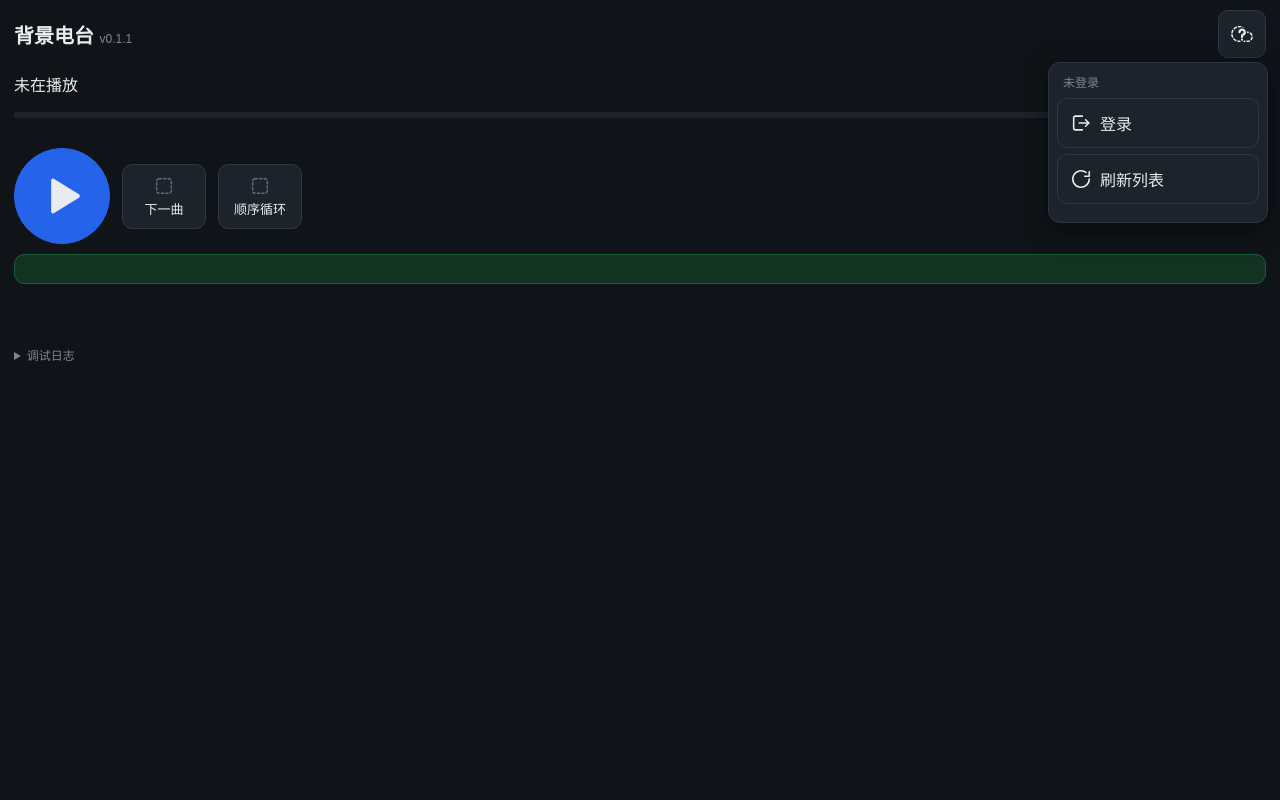
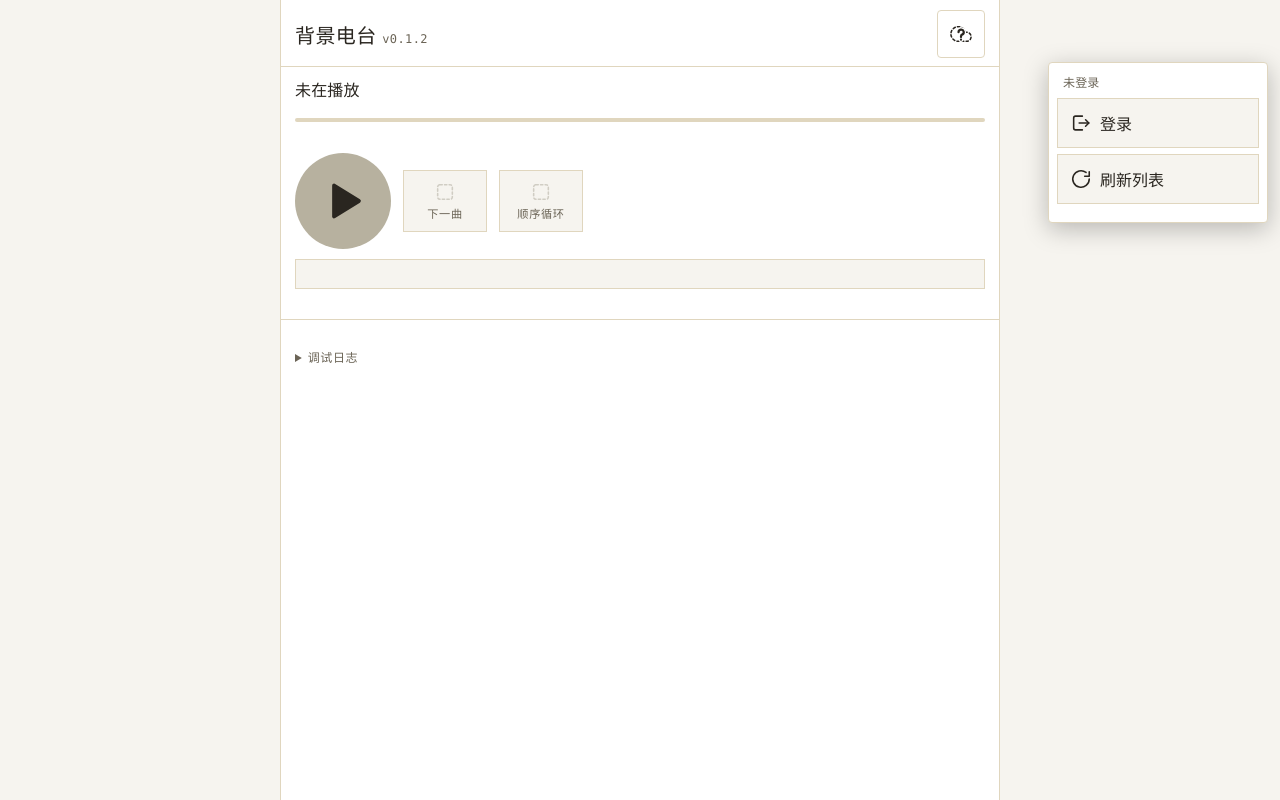
Before and after one commit to fangzhangmnm/background-radio, a website: page dev/index.html in a window 1280 px wide. Drawn offline with Linux system fonts and the light colour scheme.

Commit message:
v0.1.2: 移植 v1 象牙白金/黑金主题到 v2（token 表原样搬、日夜自动切换、金色 hairline、等宽元数据；布局骨架不动）+ SW shell fetch 补 no-cache（治 Pages max-age=600 下 network-first 名存实亡）

```diff
--- a/dev/style.css
+++ b/dev/style.css
@@ -1,44 +1,94 @@
-/* BR v2 —— 开车/干活用：一切为「一下点中」服务。深色、超大点击目标、中文 sans。 */
+/* BR v2 —— 开车/干活用：一切为「一下点中」服务。超大点击目标、中文 sans。
+   视觉 = v1 的「象牙白金（日）/ 黑金（夜）」主题移植（token 表原样搬自 v1 style.css；
+   平面填色、无渐变、金色 hairline、元数据等宽字），布局骨架仍是 v2（超大播放键，2026-08-20 user 拍板）。 */
+
+:root {
+  --font: "Segoe UI", system-ui, -apple-system, "Helvetica Neue", sans-serif;
+  --mono: ui-monospace, "Cascadia Mono", Consolas, monospace;
+
+  /* DAY · 象牙白金 */
+  --bg-canvas: #F6F4EF;
+  --bg-surface: #FFFFFF;
+  --hairline: #E0D6BE;
+  --fg: #2A2620;
+  --fg-soft: #6B6456;
+  --accent: #B7B19F;
+  --accent-deep: #8A8472;
+  --on-accent: #2A2620;
+  --hover: #F1ECDE;
+  --active: #E8E0CB;
+}
+
+@media (prefers-color-scheme: dark) {
+  :root {
+    /* NIGHT · 黑金 */
+    --bg-canvas: #121110;
+    --bg-surface: #1C1B18;
+    --hairline: #33302A;
+    --fg: #EDE7D6;
+    --fg-soft: #9A9176;
+    --accent: #C8A24C;
+    --accent-deep: #C8A24C;
+    --on-accent: #121110;
+    --hover: #252220;
+    --active: #2E2A24;
+  }
+}
+
 * { box-sizing: border-box; -webkit-tap-highlight-color: transparent; }
-html, body { margin: 0; background: #101418; color: #e8ecf0; font-family: sans-serif; }
-body { padding: env(safe-area-inset-top) env(safe-area-inset-right) env(safe-area-inset-bottom) env(safe-area-inset-left); }
-button { font: inherit; color: inherit; background: #1c232b; border: 1px solid #2c3742; border-radius: 10px; cursor: pointer; }
-button:active { background: #2a3542; }
+html { background: var(--bg-canvas); }
+html, body { margin: 0; color: var(--fg); font-family: var(--font); letter-spacing: 0.01em; -webkit-font-smoothing: antialiased; }
+/* body = v1 的 .shell：surface 卡片居中，左右金色 hairline 与 canvas 拉开层级 */
+body {
+  max-width: 720px; margin: 0 auto; min-height: 100dvh;
+  background: var(--bg-surface);
+  border-left: 1px solid var(--hairline); border-right: 1px solid var(--hairline);
+  padding: env(safe-area-inset-top) env(safe-area-inset-right) env(safe-area-inset-bottom) env(safe-area-inset-left);
+}
+button { font: inherit; color: var(--fg); background: var(--bg-canvas); border: 1px solid var(--hairline); border-radius: 0; cursor: pointer; transition: background 0.12s ease; }
+button:hover:not(:disabled) { background: var(--hover); }
+button:active:not(:disabled) { background: var(--active); }
+button:disabled { opacity: 0.35; cursor: not-allowed; }
 .ic { width: 22px; height: 22px; vertical-align: -5px; }   /* fill/stroke 由 sprite symbol 自足（currentColor），别在这覆盖——media 批是实心图标 */
 .ic-big { width: 56px; height: 56px; }
 
-header { display: flex; align-items: center; justify-content: space-between; padding: 10px 14px 4px; }
-header h1 { font-size: 20px; margin: 0; }
-#ver { font-size: 12px; color: #7b8794; font-weight: normal; }
-.iconbtn { width: 48px; height: 48px; display: grid; place-items: center; }
+header { display: flex; align-items: center; justify-content: space-between; padding: 10px 14px 8px; border-bottom: 1px solid var(--hairline); }
+header h1 { font-size: 20px; font-weight: 400; letter-spacing: 0.02em; margin: 0; }
+#ver { font-size: 12px; color: var(--fg-soft); font-family: var(--mono); font-weight: normal; }
+.iconbtn { width: 48px; height: 48px; display: grid; place-items: center; background: transparent; border: 1px solid var(--hairline); border-radius: 4px; color: var(--fg); }
 
-#cloudMenu { position: absolute; right: 12px; top: 62px; z-index: 10; background: #1c232b; border: 1px solid #2c3742;
-  border-radius: 12px; padding: 8px; display: flex; flex-direction: column; gap: 6px; min-width: 220px; box-shadow: 0 6px 24px #0008; }
+#cloudMenu { position: absolute; right: 12px; top: 62px; z-index: 10; background: var(--bg-surface); border: 1px solid var(--hairline);
+  border-radius: 4px; padding: 8px; display: flex; flex-direction: column; gap: 6px; min-width: 220px; box-shadow: 0 6px 24px rgba(0, 0, 0, 0.25); }
 #cloudMenu button { display: flex; align-items: center; gap: 8px; padding: 12px; text-align: left; }
-.menu-note { font-size: 12px; color: #7b8794; padding: 2px 6px; word-break: break-all; }
+.menu-note { font-size: 12px; color: var(--fg-soft); font-family: var(--mono); padding: 2px 6px; word-break: break-all; }
 
 #nowPlaying { padding: 10px 14px; }
 #nowTitle { font-size: 16px; min-height: 22px; margin-bottom: 8px; word-break: break-all; }
-#progressWrap { height: 22px; display: flex; align-items: center; cursor: pointer; }
-#progressWrap::before { content: ""; display: block; width: 100%; height: 6px; border-radius: 3px; background: #1c232b; }
-#progressWrap { position: relative; }
-#progressBar { position: absolute; left: 0; top: 8px; height: 6px; border-radius: 3px; background: #2563eb; width: 0; pointer-events: none; }
-#timeLabel { font-size: 12px; color: #7b8794; margin-bottom: 8px; min-height: 14px; }
+#progressWrap { height: 22px; display: flex; align-items: center; cursor: pointer; position: relative; }
+#progressWrap::before { content: ""; display: block; width: 100%; height: 4px; border-radius: 2px; background: var(--hairline); }
+#progressBar { position: absolute; left: 0; top: 9px; height: 4px; border-radius: 2px; background: var(--accent); width: 0; pointer-events: none; }
+#timeLabel { font-size: 12px; color: var(--fg-soft); font-family: var(--mono); margin-bottom: 8px; min-height: 14px; }
 #controls { display: flex; align-items: center; gap: 12px; }
-.bigbtn { width: 96px; height: 96px; border-radius: 50%; display: grid; place-items: center; background: #2563eb; border-color: #2563eb; flex-shrink: 0; }
-.bigbtn:active { background: #1d4ed8; }
-.ctlbtn { display: flex; flex-direction: column; align-items: center; gap: 2px; padding: 10px 12px; min-width: 84px; font-size: 13px; }
-#resumeBtn { display: block; width: 100%; margin-top: 10px; padding: 14px; font-size: 15px; background: #123322; border-color: #1d5c3a; }
+/* 播放键 = v1 spec 的 filled button：fill = accent、字 = on-accent 深字；圆形超大是 v2 的骨架 */
+.bigbtn { width: 96px; height: 96px; border-radius: 50%; display: grid; place-items: center; background: var(--accent); border: none; color: var(--on-accent); flex-shrink: 0; }
+.bigbtn:hover:not(:disabled) { background: var(--accent-deep); }
+.bigbtn:active:not(:disabled) { background: var(--accent-deep); filter: brightness(0.92); }
+.ctlbtn { display: flex; flex-direction: column; align-items: center; gap: 2px; padding: 10px 12px; min-width: 84px; font-size: 13px; color: var(--accent-deep); }
+.ctlbtn span { color: var(--fg-soft); font-size: 0.7rem; letter-spacing: 0.06em; }
+#resumeBtn { display: block; width: 100%; margin-top: 10px; padding: 14px; font-size: 15px; }
 
-#status { padding: 4px 14px; min-height: 20px; font-size: 13px; color: #f0b34e; word-break: break-all; }
+#status { padding: 4px 14px; min-height: 20px; font-size: 13px; color: var(--accent-deep); word-break: break-all; }
 
-#list { padding: 4px 8px 20px; }
-.row { display: flex; align-items: center; gap: 8px; padding: 4px 6px; border-bottom: 1px solid #1c232b; min-height: 56px; }
-.row .label { flex: 1; padding: 12px 4px; font-size: 15px; word-break: break-all; cursor: pointer; }
-.row.playing .label { color: #6ea8ff; }
-.row.folder .label { color: #d3dae2; }
-.row .badge { font-size: 11px; color: #7b8794; white-space: nowrap; }
-.row .pinbtn { padding: 10px 12px; font-size: 13px; display: flex; align-items: center; gap: 6px; flex-shrink: 0; }
+#list { padding: 0 0 20px; border-top: 1px solid var(--hairline); }
+.row { display: flex; align-items: center; gap: 8px; padding: 4px 14px; border-bottom: 1px solid var(--hairline); min-height: 56px; position: relative; }
+.row:hover { background: var(--hover); }
+.row .label { flex: 1; padding: 12px 4px; font-size: 15px; line-height: 1.3; word-break: break-all; cursor: pointer; }
+.row.playing { background: var(--active); }
+.row.playing::before { content: ""; position: absolute; left: 0; top: 0; bottom: 0; width: 3px; background: var(--accent); }
+.row.folder .label { color: var(--fg); }
+.row .badge { font-size: 11px; color: var(--fg-soft); font-family: var(--mono); white-space: nowrap; }
+.row .pinbtn { padding: 10px 12px; font-size: 13px; display: flex; align-items: center; gap: 6px; flex-shrink: 0; background: transparent; border: none; color: var(--accent-deep); }
 
-#debug { padding: 8px 14px 30px; color: #7b8794; font-size: 12px; }
-#debug #log { font-family: ui-monospace, monospace; white-space: pre-wrap; word-break: break-all; max-height: 45vh; overflow-y: auto; }
+#debug { padding: 8px 14px 30px; color: var(--fg-soft); font-size: 12px; }
+#debug summary { cursor: pointer; letter-spacing: 0.05em; }
+#debug #log { font-family: var(--mono); white-space: pre-wrap; word-break: break-all; max-height: 45vh; overflow-y: auto; margin-top: 8px; padding: 8px; background: var(--hairline); border-radius: 3px; }
--- a/dev/sw.js
+++ b/dev/sw.js
@@ -431,7 +431,7 @@
   async function shellNetworkFirst(req) {
     const c = await caches.open(SHELL_CACHE);
     try {
-      const r = await fetch(req);
+      const r = await fetch(req, { cache: "no-cache" });
       if (r.ok) void c.put(req, r.clone());
       return r;
     } catch {
--- a/src/config.ts
+++ b/src/config.ts
@@ -3,4 +3,4 @@ export const CLIENT_ID = "aa43a186-25cd-4140-ade9-c0abd6ce5cb6";
 export const AUTHORITY = "https://login.microsoftonline.com/common";
 // 硬规则 #6：scope 永久钉死 AppFolder，永不申请全盘读（ADR-0022）。
 export const SCOPES = ["Files.ReadWrite.AppFolder", "offline_access"];
-export const APP_VERSION = "0.1.1";
+export const APP_VERSION = "0.1.2";
--- a/src/style.css
+++ b/src/style.css
@@ -1,44 +1,94 @@
-/* BR v2 —— 开车/干活用：一切为「一下点中」服务。深色、超大点击目标、中文 sans。 */
+/* BR v2 —— 开车/干活用：一切为「一下点中」服务。超大点击目标、中文 sans。
+   视觉 = v1 的「象牙白金（日）/ 黑金（夜）」主题移植（token 表原样搬自 v1 style.css；
+   平面填色、无渐变、金色 hairline、元数据等宽字），布局骨架仍是 v2（超大播放键，2026-08-20 user 拍板）。 */
+
+:root {
+  --font: "Segoe UI", system-ui, -apple-system, "Helvetica Neue", sans-serif;
+  --mono: ui-monospace, "Cascadia Mono", Consolas, monospace;
+
+  /* DAY · 象牙白金 */
+  --bg-canvas: #F6F4EF;
+  --bg-surface: #FFFFFF;
+  --hairline: #E0D6BE;
+  --fg: #2A2620;
+  --fg-soft: #6B6456;
+  --accent: #B7B19F;
+  --accent-deep: #8A8472;
+  --on-accent: #2A2620;
+  --hover: #F1ECDE;
+  --active: #E8E0CB;
+}
+
+@media (prefers-color-scheme: dark) {
+  :root {
+    /* NIGHT · 黑金 */
+    --bg-canvas: #121110;
+    --bg-surface: #1C1B18;
+    --hairline: #33302A;
+    --fg: #EDE7D6;
+    --fg-soft: #9A9176;
+    --accent: #C8A24C;
+    --accent-deep: #C8A24C;
+    --on-accent: #121110;
+    --hover: #252220;
+    --active: #2E2A24;
+  }
+}
+
 * { box-sizing: border-box; -webkit-tap-highlight-color: transparent; }
-html, body { margin: 0; background: #101418; color: #e8ecf0; font-family: sans-serif; }
-body { padding: env(safe-area-inset-top) env(safe-area-inset-right) env(safe-area-inset-bottom) env(safe-area-inset-left); }
-button { font: inherit; color: inherit; background: #1c232b; border: 1px solid #2c3742; border-radius: 10px; cursor: pointer; }
-button:active { background: #2a3542; }
+html { background: var(--bg-canvas); }
+html, body { margin: 0; color: var(--fg); font-family: var(--font); letter-spacing: 0.01em; -webkit-font-smoothing: antialiased; }
+/* body = v1 的 .shell：surface 卡片居中，左右金色 hairline 与 canvas 拉开层级 */
+body {
+  max-width: 720px; margin: 0 auto; min-height: 100dvh;
+  background: var(--bg-surface);
+  border-left: 1px solid var(--hairline); border-right: 1px solid var(--hairline);
+  padding: env(safe-area-inset-top) env(safe-area-inset-right) env(safe-area-inset-bottom) env(safe-area-inset-left);
+}
+button { font: inherit; color: var(--fg); background: var(--bg-canvas); border: 1px solid var(--hairline); border-radius: 0; cursor: pointer; transition: background 0.12s ease; }
+button:hover:not(:disabled) { background: var(--hover); }
+button:active:not(:disabled) { background: var(--active); }
+button:disabled { opacity: 0.35; cursor: not-allowed; }
 .ic { width: 22px; height: 22px; vertical-align: -5px; }   /* fill/stroke 由 sprite symbol 自足（currentColor），别在这覆盖——media 批是实心图标 */
 .ic-big { width: 56px; height: 56px; }
 
-header { display: flex; align-items: center; justify-content: space-between; padding: 10px 14px 4px; }
-header h1 { font-size: 20px; margin: 0; }
-#ver { font-size: 12px; color: #7b8794; font-weight: normal; }
-.iconbtn { width: 48px; height: 48px; display: grid; place-items: center; }
+header { display: flex; align-items: center; justify-content: space-between; padding: 10px 14px 8px; border-bottom: 1px solid var(--hairline); }
+header h1 { font-size: 20px; font-weight: 400; letter-spacing: 0.02em; margin: 0; }
+#ver { font-size: 12px; color: var(--fg-soft); font-family: var(--mono); font-weight: normal; }
+.iconbtn { width: 48px; height: 48px; display: grid; place-items: center; background: transparent; border: 1px solid var(--hairline); border-radius: 4px; color: var(--fg); }
 
-#cloudMenu { position: absolute; right: 12px; top: 62px; z-index: 10; background: #1c232b; border: 1px solid #2c3742;
-  border-radius: 12px; padding: 8px; display: flex; flex-direction: column; gap: 6px; min-width: 220px; box-shadow: 0 6px 24px #0008; }
+#cloudMenu { position: absolute; right: 12px; top: 62px; z-index: 10; background: var(--bg-surface); border: 1px solid var(--hairline);
+  border-radius: 4px; padding: 8px; display: flex; flex-direction: column; gap: 6px; min-width: 220px; box-shadow: 0 6px 24px rgba(0, 0, 0, 0.25); }
 #cloudMenu button { display: flex; align-items: center; gap: 8px; padding: 12px; text-align: left; }
-.menu-note { font-size: 12px; color: #7b8794; padding: 2px 6px; word-break: break-all; }
+.menu-note { font-size: 12px; color: var(--fg-soft); font-family: var(--mono); padding: 2px 6px; word-break: break-all; }
 
 #nowPlaying { padding: 10px 14px; }
 #nowTitle { font-size: 16px; min-height: 22px; margin-bottom: 8px; word-break: break-all; }
-#progressWrap { height: 22px; display: flex; align-items: center; cursor: pointer; }
-#progressWrap::before { content: ""; display: block; width: 100%; height: 6px; border-radius: 3px; background: #1c232b; }
-#progressWrap { position: relative; }
-#progressBar { position: absolute; left: 0; top: 8px; height: 6px; border-radius: 3px; background: #2563eb; width: 0; pointer-events: none; }
-#timeLabel { font-size: 12px; color: #7b8794; margin-bottom: 8px; min-height: 14px; }
+#progressWrap { height: 22px; display: flex; align-items: center; cursor: pointer; position: relative; }
+#progressWrap::before { content: ""; display: block; width: 100%; height: 4px; border-radius: 2px; background: var(--hairline); }
+#progressBar { position: absolute; left: 0; top: 9px; height: 4px; border-radius: 2px; background: var(--accent); width: 0; pointer-events: none; }
+#timeLabel { font-size: 12px; color: var(--fg-soft); font-family: var(--mono); margin-bottom: 8px; min-height: 14px; }
 #controls { display: flex; align-items: center; gap: 12px; }
-.bigbtn { width: 96px; height: 96px; border-radius: 50%; display: grid; place-items: center; background: #2563eb; border-color: #2563eb; flex-shrink: 0; }
-.bigbtn:active { background: #1d4ed8; }
-.ctlbtn { display: flex; flex-direction: column; align-items: center; gap: 2px; padding: 10px 12px; min-width: 84px; font-size: 13px; }
-#resumeBtn { display: block; width: 100%; margin-top: 10px; padding: 14px; font-size: 15px; background: #123322; border-color: #1d5c3a; }
+/* 播放键 = v1 spec 的 filled button：fill = accent、字 = on-accent 深字；圆形超大是 v2 的骨架 */
+.bigbtn { width: 96px; height: 96px; border-radius: 50%; display: grid; place-items: center; background: var(--accent); border: none; color: var(--on-accent); flex-shrink: 0; }
+.bigbtn:hover:not(:disabled) { background: var(--accent-deep); }
+.bigbtn:active:not(:disabled) { background: var(--accent-deep); filter: brightness(0.92); }
+.ctlbtn { display: flex; flex-direction: column; align-items: center; gap: 2px; padding: 10px 12px; min-width: 84px; font-size: 13px; color: var(--accent-deep); }
+.ctlbtn span { color: var(--fg-soft); font-size: 0.7rem; letter-spacing: 0.06em; }
+#resumeBtn { display: block; width: 100%; margin-top: 10px; padding: 14px; font-size: 15px; }
 
-#status { padding: 4px 14px; min-height: 20px; font-size: 13px; color: #f0b34e; word-break: break-all; }
+#status { padding: 4px 14px; min-height: 20px; font-size: 13px; color: var(--accent-deep); word-break: break-all; }
 
-#list { padding: 4px 8px 20px; }
-.row { display: flex; align-items: center; gap: 8px; padding: 4px 6px; border-bottom: 1px solid #1c232b; min-height: 56px; }
-.row .label { flex: 1; padding: 12px 4px; font-size: 15px; word-break: break-all; cursor: pointer; }
-.row.playing .label { color: #6ea8ff; }
-.row.folder .label { color: #d3dae2; }
-.row .badge { font-size: 11px; color: #7b8794; white-space: nowrap; }
-.row .pinbtn { padding: 10px 12px; font-size: 13px; display: flex; align-items: center; gap: 6px; flex-shrink: 0; }
+#list { padding: 0 0 20px; border-top: 1px solid var(--hairline); }
+.row { display: flex; align-items: center; gap: 8px; padding: 4px 14px; border-bottom: 1px solid var(--hairline); min-height: 56px; position: relative; }
+.row:hover { background: var(--hover); }
+.row .label { flex: 1; padding: 12px 4px; font-size: 15px; line-height: 1.3; word-break: break-all; cursor: pointer; }
+.row.playing { background: var(--active); }
+.row.playing::before { content: ""; position: absolute; left: 0; top: 0; bottom: 0; width: 3px; background: var(--accent); }
+.row.folder .label { color: var(--fg); }
+.row .badge { font-size: 11px; color: var(--fg-soft); font-family: var(--mono); white-space: nowrap; }
+.row .pinbtn { padding: 10px 12px; font-size: 13px; display: flex; align-items: center; gap: 6px; flex-shrink: 0; background: transparent; border: none; color: var(--accent-deep); }
 
-#debug { padding: 8px 14px 30px; color: #7b8794; font-size: 12px; }
-#debug #log { font-family: ui-monospace, monospace; white-space: pre-wrap; word-break: break-all; max-height: 45vh; overflow-y: auto; }
+#debug { padding: 8px 14px 30px; color: var(--fg-soft); font-size: 12px; }
+#debug summary { cursor: pointer; letter-spacing: 0.05em; }
+#debug #log { font-family: var(--mono); white-space: pre-wrap; word-break: break-all; max-height: 45vh; overflow-y: auto; margin-top: 8px; padding: 8px; background: var(--hairline); border-radius: 3px; }
--- a/src/sw.ts
+++ b/src/sw.ts
@@ -30,7 +30,8 @@ sw.addEventListener("activate", (e) => { e.waitUntil(sw.clients.claim()); });
 async function shellNetworkFirst(req: Request): Promise<Response> {
   const c = await caches.open(SHELL_CACHE);
   try {
-    const r = await fetch(req);
+    // no-cache：绕过 HTTP 缓存直问源站（Pages max-age=600 曾让 network-first 名存实亡，拿回来的还是本地陈货）
+    const r = await fetch(req, { cache: "no-cache" });
     if (r.ok) void c.put(req, r.clone());
     return r;
   } catch {
```
Also changed, not shown: dev/index.html (+2 -1 lines), src/index.template.html (+2 -1 lines), dev/app.js.
